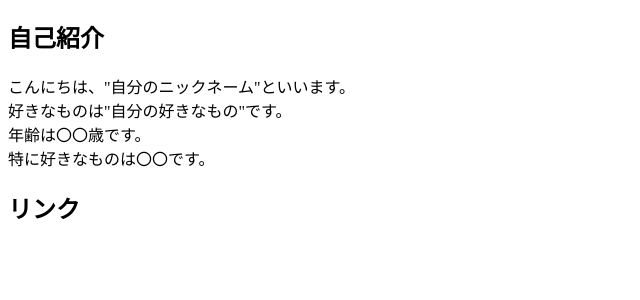
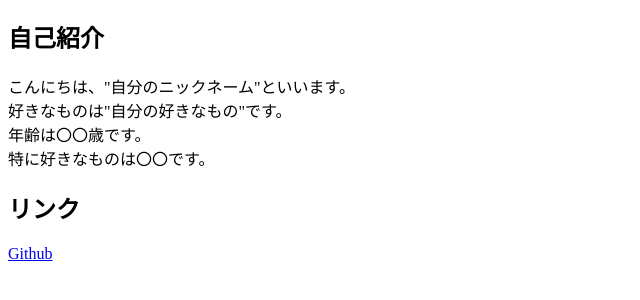
Before and after one commit to hota1024/my-web-site-template, a plain HTML site: page index.html in a window 1280 px wide. Shown: the part 70-370 px from the top of the page, without its empty margins (0-640 px from the left). Drawn offline with Linux system fonts and the light colour scheme.

Commit message:
リンクにGithubを追加

```diff
--- a/index.html
+++ b/index.html
@@ -13,5 +13,8 @@
     特に好きなものは〇〇です。<br />
   </p>
   <h2>リンク</h2>
+  <div>
+    <a href="https://github.com/アカウント名">Github</a>
+  </div>
 </body>
 </html>
```
